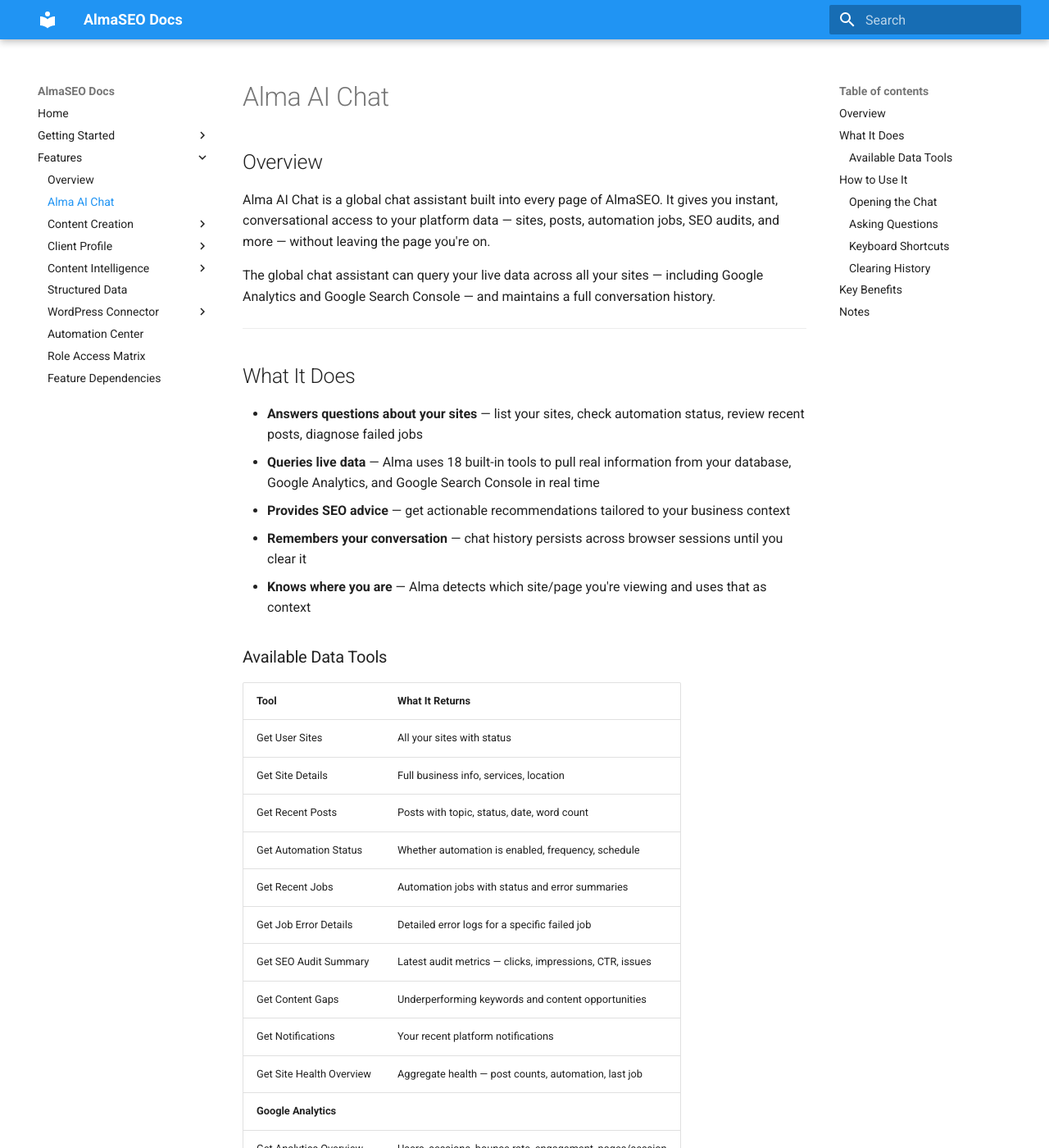
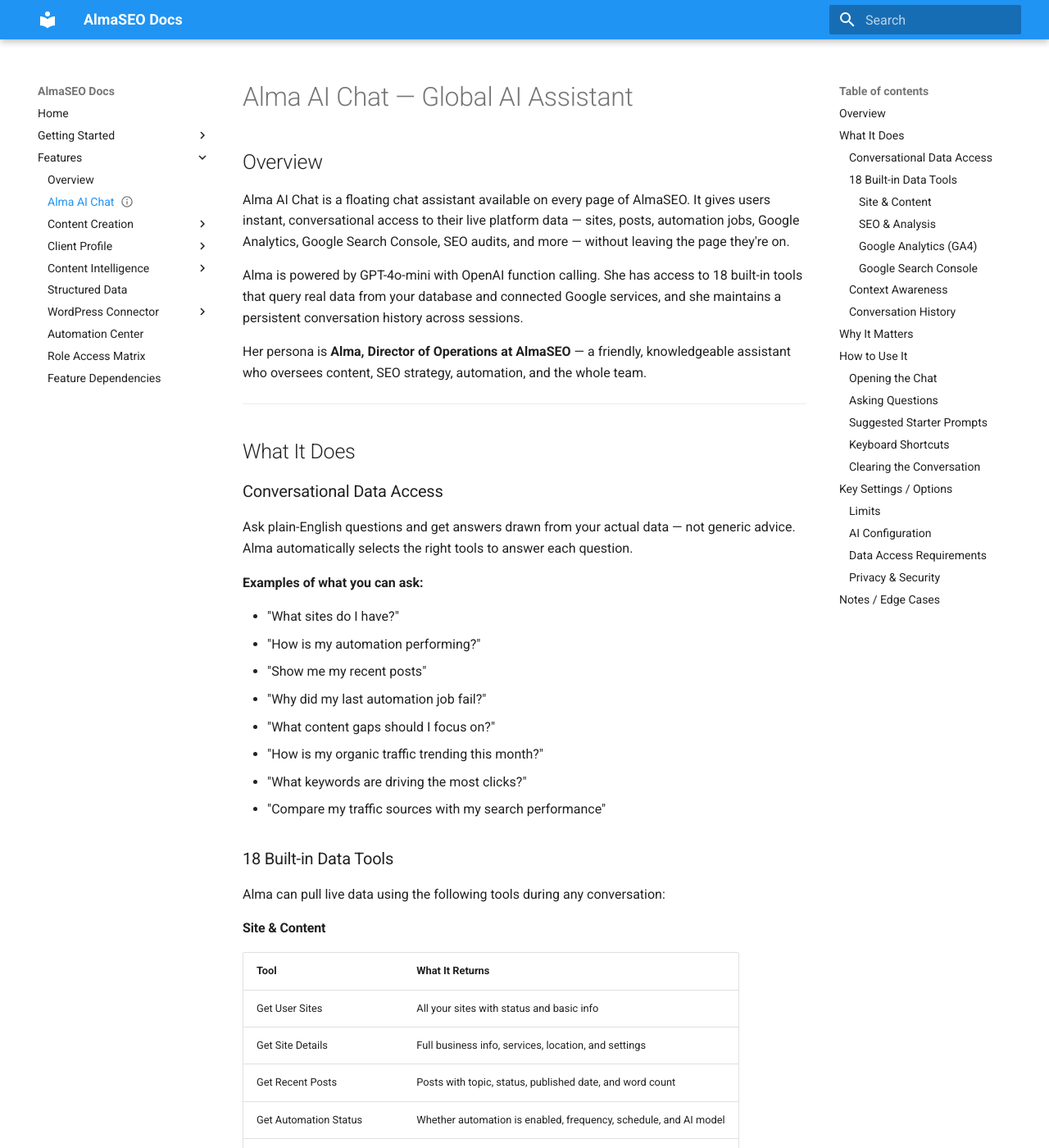
Before and after one commit to ilaos/myproject-docs, an MkDocs documentation site: the page built from docs/features/alma-ai-chat.md, in a window 1280 px wide and 1400 px high. Shown: the whole window at 82% size. Built offline with MkDocs 1.6.1 and Material for MkDocs 9.7.7, drawn with Linux system fonts in a browser that asks for light colours; some of the changed text lies outside the part shown.

Commit message:
docs: rewrite Alma AI Chat feature doc from codebase audit
Co-Authored-By: Claude Opus 4.6 <noreply@anthropic.com>

```diff
--- a/docs/features/alma-ai-chat.md
+++ b/docs/features/alma-ai-chat.md
@@ -1,45 +1,100 @@
-# Alma AI Chat
+---
+title: "Alma AI Chat"
+slug: "alma-ai-chat"
+type: "feature"
+status: "complete"
+last_updated: "2026-03-04"
+---
+
+# Alma AI Chat — Global AI Assistant
 
 ## Overview
 
-Alma AI Chat is a global chat assistant built into every page of AlmaSEO. It gives you instant, conversational access to your platform data — sites, posts, automation jobs, SEO audits, and more — without leaving the page you're on.
+Alma AI Chat is a floating chat assistant available on every page of AlmaSEO. It gives users instant, conversational access to their live platform data — sites, posts, automation jobs, Google Analytics, Google Search Console, SEO audits, and more — without leaving the page they're on.
 
-The global chat assistant can query your live data across all your sites — including Google Analytics and Google Search Console — and maintains a full conversation history.
+Alma is powered by GPT-4o-mini with OpenAI function calling. She has access to 18 built-in tools that query real data from your database and connected Google services, and she maintains a persistent conversation history across sessions.
+
+Her persona is **Alma, Director of Operations at AlmaSEO** — a friendly, knowledgeable assistant who oversees content, SEO strategy, automation, and the whole team.
 
 ---
 
 ## What It Does
 
-- **Answers questions about your sites** — list your sites, check automation status, review recent posts, diagnose failed jobs
-- **Queries live data** — Alma uses 18 built-in tools to pull real information from your database, Google Analytics, and Google Search Console in real time
-- **Provides SEO advice** — get actionable recommendations tailored to your business context
-- **Remembers your conversation** — chat history persists across browser sessions until you clear it
-- **Knows where you are** — Alma detects which site/page you're viewing and uses that as context
+### Conversational Data Access
 
-### Available Data Tools
+Ask plain-English questions and get answers drawn from your actual data — not generic advice. Alma automatically selects the right tools to answer each question.
+
+**Examples of what you can ask:**
+
+- "What sites do I have?"
+- "How is my automation performing?"
+- "Show me my recent posts"
+- "Why did my last automation job fail?"
+- "What content gaps should I focus on?"
+- "How is my organic traffic trending this month?"
+- "What keywords are driving the most clicks?"
+- "Compare my traffic sources with my search performance"
+
+### 18 Built-in Data Tools
+
+Alma can pull live data using the following tools during any conversation:
+
+#### Site & Content
 
 | Tool | What It Returns |
 |------|-----------------|
-| Get User Sites | All your sites with status |
-| Get Site Details | Full business info, services, location |
-| Get Recent Posts | Posts with topic, status, date, word count |
-| Get Automation Status | Whether automation is enabled, frequency, schedule |
-| Get Recent Jobs | Automation jobs with status and error summaries |
-| Get Job Error Details | Detailed error logs for a specific failed job |
-| Get SEO Audit Summary | Latest audit metrics — clicks, impressions, CTR, issues |
-| Get Content Gaps | Underperforming keywords and content opportunities |
+| Get User Sites | All your sites with status and basic info |
+| Get Site Details | Full business info, services, location, and settings |
+| Get Recent Posts | Posts with topic, status, published date, and word count |
+| Get Automation Status | Whether automation is enabled, frequency, schedule, and AI model |
+| Get Recent Automation Jobs | Job history with status, timestamps, and error summaries |
+| Get Job Error Details | Detailed error log for a specific failed job |
+
+#### SEO & Analysis
+
+| Tool | What It Returns |
+|------|-----------------|
+| Get SEO Audit Summary | Latest audit metrics — clicks, impressions, CTR, top issues |
+| Get Content Gaps | Underperforming keywords and content opportunities from GSC data |
+| Get Site Health Overview | Aggregate health — post counts, automation status, last audit, recent errors |
 | Get Notifications | Your recent platform notifications |
-| Get Site Health Overview | Aggregate health — post counts, automation, last job |
-| **Google Analytics** | |
-| Get Analytics Overview | Users, sessions, bounce rate, engagement, pages/session |
-| Get Traffic Sources | Channel breakdown — Organic, Direct, Social, Referral |
-| Get Top Landing Pages | Best-performing pages by sessions with bounce rate |
-| Get Analytics Trends | Daily sessions and users to spot growth or drops |
-| **Google Search Console** | |
-| Get Search Performance | Total clicks, impressions, average CTR, average position |
-| Get Top Search Queries | Keywords driving traffic with clicks, CTR, position |
-| Get Top Pages (GSC) | Pages ranked by search clicks with impressions and CTR |
-| Get Device Breakdown | Search performance split by desktop, mobile, tablet |
+
+#### Google Analytics (GA4)
+
+| Tool | What It Returns |
+|------|-----------------|
+| Get Analytics Overview | Users, sessions, bounce rate, engagement, session duration (up to 90 days) |
+| Get Traffic Sources | Channel breakdown — Organic, Direct, Social, Referral — with percentages |
+| Get Top Landing Pages | Best-performing pages by sessions with bounce rate and avg duration |
+| Get Analytics Trends | Daily sessions and users to spot growth patterns or drops |
+
+#### Google Search Console
+
+| Tool | What It Returns |
+|------|-----------------|
+| Get Search Performance | Total clicks, impressions, average CTR, and average position (up to 90 days) |
+| Get Top Search Queries | Keywords driving traffic with clicks, impressions, CTR, and position (up to 50) |
+| Get Top Pages (GSC) | Pages ranked by search clicks with impressions and CTR (up to 50) |
+| Get Device Breakdown | Search performance split by desktop, mobile, and tablet |
+
+### Context Awareness
+
+Alma automatically detects which site and page you're currently viewing and uses that as context for her responses. She also knows your username and the current date/time, making answers specific to your situation.
+
+### Conversation History
+
+Chat history persists across browser sessions. You can close the browser, come back later, and pick up where you left off. Only the last 20 messages are sent to the AI for context, keeping responses fast while preserving your full visible history.
+
+---
+
+## Why It Matters
+
+- **Always available** — accessible from any page via the floating button. No need to navigate to a specific section to check on a site or look up a metric.
+- **Real data, not guesses** — Alma queries your actual database and connected Google services. Every answer is grounded in your live data.
+- **Reduces context-switching** — instead of jumping between Analytics, Search Console, and the AlmaSEO dashboard, ask Alma and get a combined answer in one place.
+- **Helps diagnose problems fast** — failed automation jobs, traffic drops, and content gaps can be investigated conversationally without digging through logs.
+- **Persistent memory** — your conversation carries across sessions, so you can reference earlier questions and build on previous answers.
+- **Secure by design** — Alma only accesses sites you own, and sensitive data (passwords, API keys, OAuth tokens) is never included in responses.
 
 ---
 
@@ -47,56 +102,82 @@ The global chat assistant can query your live data across all your sites — inc
 
 ### Opening the Chat
 
-1. Look for the **purple robot button** in the bottom-right corner of any page (above the green notepad button)
-2. Click it to open the chat panel
-3. On first open, you'll see a welcome screen with suggested prompts
+1. Look for the **purple button** in the bottom-right corner of any page.
+2. Click it to open the chat panel.
+3. On first open, you'll see a welcome screen with Alma's introduction and four suggested prompts to get started.
 
 ### Asking Questions
 
-Type your question and press **Enter** to send. Examples:
+1. Type your question in the input field at the bottom of the chat panel.
+2. Press **Enter** to send.
+3. Alma will display a typing indicator while she processes your question and queries any necessary data.
+4. Her response appears in the chat — formatted with bold text, lists, and code blocks where appropriate.
+
+### Suggested Starter Prompts
+
+The welcome screen offers four quick prompts for new users:
 
 - "What sites do I have?"
 - "How is my automation performing?"
-- "Show me the last 5 posts for my site"
-- "Why did my last automation job fail?"
-- "What content gaps should I focus on?"
-- "Give me a health check on site #3"
-- "How is my site performing on Google Search Console?"
-- "What keywords are driving the most traffic?"
-- "Show me the device breakdown from Search Console"
-- "Compare my organic traffic sources with my search performance"
-
-Alma will automatically use the right tools to look up your data and respond with real, specific answers.
+- "Show me my recent posts"
+- "Are there any issues with my sites?"
 
 ### Keyboard Shortcuts
 
 | Key | Action |
 |-----|--------|
-| Enter | Send message |
-| Shift + Enter | New line |
-| Escape | Close chat |
+| **Enter** | Send message |
+| **Shift + Enter** | New line (without sending) |
+| **Escape** | Close chat panel |
 
-### Clearing History
+### Clearing the Conversation
 
-Click the **trash icon** in the chat header to clear your conversation and start fresh. This also resets the message counter.
+Click the **trash icon** in the chat header to clear your entire conversation history and start fresh. This also resets the message counter.
 
 ---
 
-## Key Benefits
+## Key Settings / Options
 
-- **Always available** — accessible from any page, no need to navigate to a specific section
-- **Real data, not guesses** — Alma queries your actual database rather than giving generic advice
-- **Context-aware** — knows which site you're viewing and factors that into responses
-- **Persistent history** — pick up where you left off, even after closing the browser
-- **Fast and affordable** — powered by GPT-4o-mini for quick responses at minimal cost
+### Limits
+
+| Setting | Value | Notes |
+|---------|-------|-------|
+| Messages per session | 60 | Clear conversation to reset the counter |
+| Max message length | 2,000 characters | Per individual message |
+| Response timeout | 60 seconds | Client-side; try a simpler question if this triggers |
+| Context window | Last 20 messages | Sent to the AI per request; full history stays visible in the UI |
+| Max tool rounds | 3 per message | Prevents infinite loops when multiple tools are needed |
+| Max response length | 1,000 tokens | Per AI response (~750 words) |
+
+### AI Configuration
+
+| Setting | Value |
+|---------|-------|
+| Model | GPT-4o-mini |
+| Temperature | 0.7 |
+| Response style | Under 300 words unless detail is needed |
+| Scope | SEO, digital marketing, content strategy, and AlmaSEO features only |
+
+### Data Access Requirements
+
+| Data Source | Requirement |
+|-------------|-------------|
+| Site data, posts, jobs | Automatic — available for any site you own |
+| Google Analytics | GA4 property connected via OAuth in Client Profile → Google Services |
+| Google Search Console | GSC property connected via OAuth in Client Profile → Google Services |
+
+### Privacy & Security
+
+- Alma only returns data for sites owned by the requesting user.
+- Passwords, API keys, OAuth tokens, and other credentials are stripped from all tool responses before being sent to the AI.
+- Alma will not answer questions outside of SEO and digital marketing — she politely redirects off-topic queries.
 
 ---
 
-## Notes
+## Notes / Edge Cases
 
-- **Message limit**: 60 messages per session. Clear the conversation to reset.
-- **Input limit**: Messages are capped at 2,000 characters.
-- **Privacy**: Alma only accesses sites you own. Passwords, API keys, and OAuth tokens are never included in responses.
-- **Conversation trimming**: Only the last 20 messages are sent to the AI for context, keeping responses fast.
-- **Timeout**: Requests time out after 60 seconds. If this happens, try a simpler or more specific question.
-- **Non-SEO questions**: Alma will politely redirect you if you ask about topics outside SEO and digital marketing.
+- **Activity logging** — Alma automatically logs chat sessions to the Activity & Logs tab in Client Profile. Each site discussed gets one log entry per session showing the number of exchanges.
+- **Token tracking** — total tokens used per session are tracked in the database for cost monitoring, but no hard token limit is enforced.
+- **Credential fallback** — if a user-specific OAuth token is missing for GA or GSC, Alma falls back to any site-level token, improving reliability.
+- **No tier gating** — Alma AI Chat is currently available to all authenticated users regardless of plan tier.
+- **Single global session** — each user has one conversation thread (not per-site). Context changes as you navigate, but history is shared across all sites.
```
